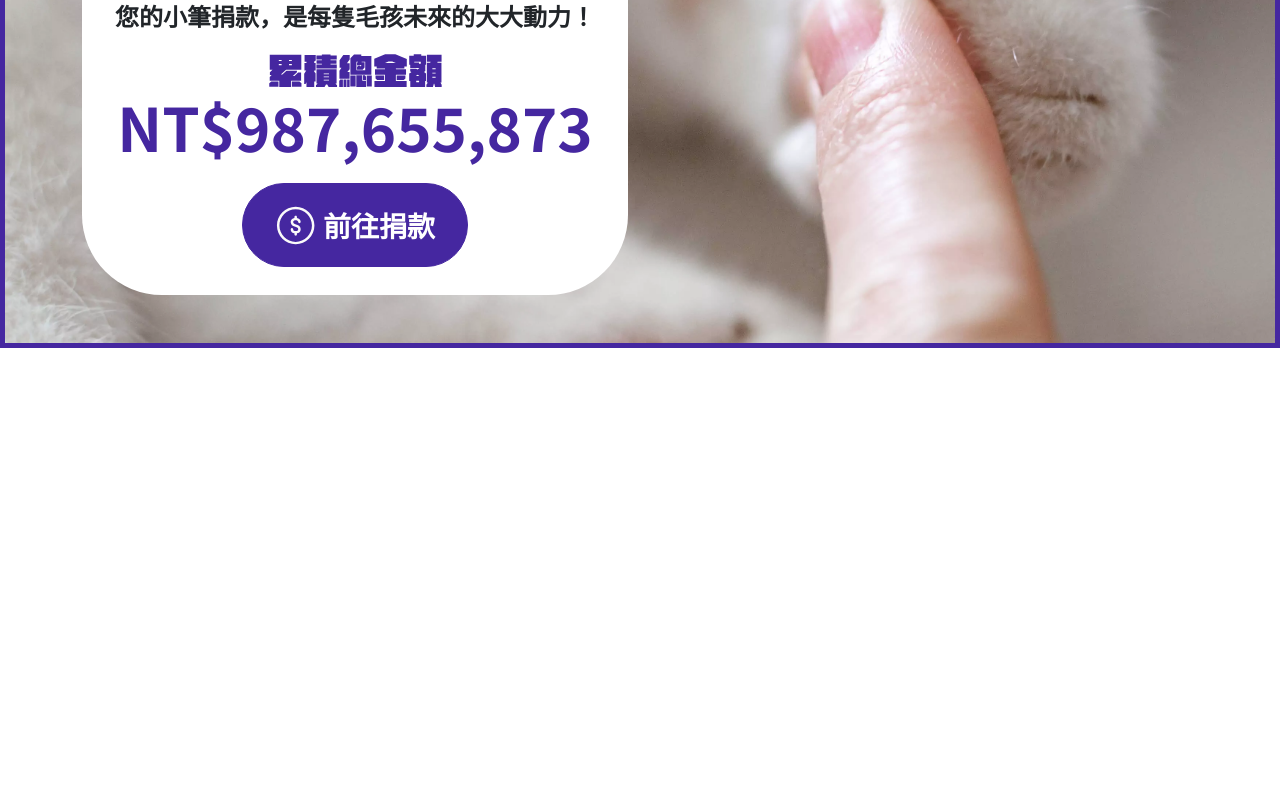
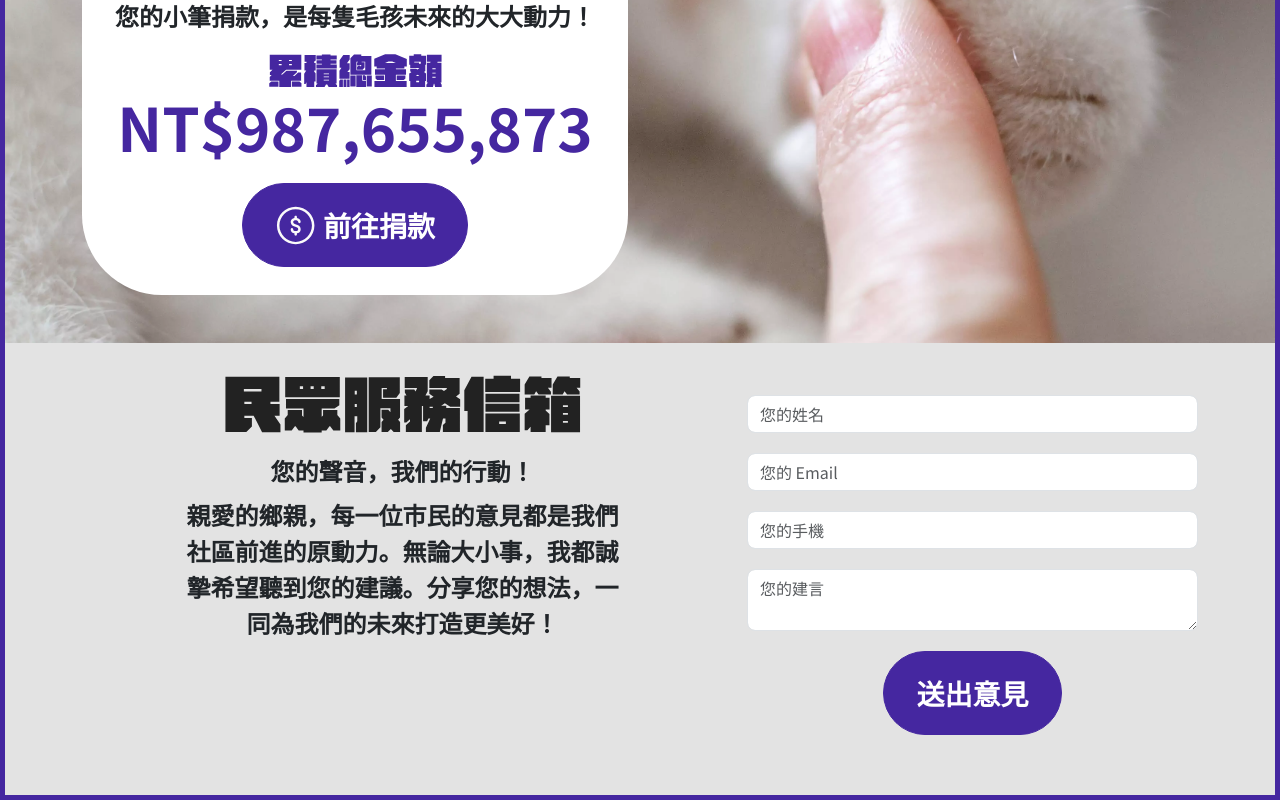
Before and after one commit to jayredk/F2E-2023-week1, a Vue app: page / in a window 1280 px wide. Shown: the part 2591-3391 px from the top of the page. Before the commit the page ends 2939 px from the top, so only its background shows below. Built offline with nearby package versions, Linux system fonts and the light colour scheme.

Commit message:
feat: 🎸 add email section

```diff
--- a/src/assets/style/helpers/_variables.scss
+++ b/src/assets/style/helpers/_variables.scss
@@ -422,6 +422,8 @@ $spacers: (
   9: $spacer * 2.5,
   10: $spacer * 3,
   11: $spacer * 3.25,
+  12: $spacer * 3.5,
+  13: $spacer * 3.75,
 ) !default;
 // scss-docs-end spacer-variables-maps
 
--- a/src/views/HomeView.vue
+++ b/src/views/HomeView.vue
@@ -11,6 +11,7 @@ import Issue from '@/assets/images/issue.svg';
 import Donate from '@/assets/images/donate.svg';
 import TotalDonate from '@/assets/images/total-donate.svg';
 import IconCoin from "@/assets/images/coin.svg";
+import Mail from "@/assets/images/mail.svg";
 
 </script>
 
@@ -220,6 +221,43 @@ import IconCoin from "@/assets/images/coin.svg";
         </div>
       </div>
     </section>
+
+    <section class="container mt-8 pb-13">
+      <div class="row">
+        <div class="col-lg-5 offset-xl-1 text-center fs-4 fw-bolder">
+          <Mail class="mb-5" />
+          <p class="mb-2">您的聲音，我們的行動！</p>
+          <p>親愛的鄉親，每一位市民的意見都是我們社區前進的原動力。無論大小事，我都誠摯希望聽到您的建議。分享您的想法，一同為我們的未來打造更美好！</p>
+        </div>
+        <div class="col-lg-5 offset-xl-1">
+          <div class="my-5">
+            <input type="text"
+            class="form-control rounded-3"
+            placeholder="您的姓名">
+          </div>
+          <div class="mb-5">
+            <input type="email" class="form-control rounded-3"
+            placeholder="您的 Email">
+          </div>
+          <div class="mb-5">
+            <input type="email" class="form-control rounded-3"
+            placeholder="您的手機"
+            >
+          </div>
+          <div class="mb-5">
+            <textarea
+              class="form-control rounded-3"
+              placeholder="您的建言"
+            ></textarea>
+          </div>
+          <div class="text-center">
+            <button type="button" class="btn btn-primary px-8 py-5 rounded-pill fs-3 fw-bolder">
+              送出意見
+            </button>
+          </div>
+        </div>
+      </div>
+    </section>
   </main>
 </template>
 
```
